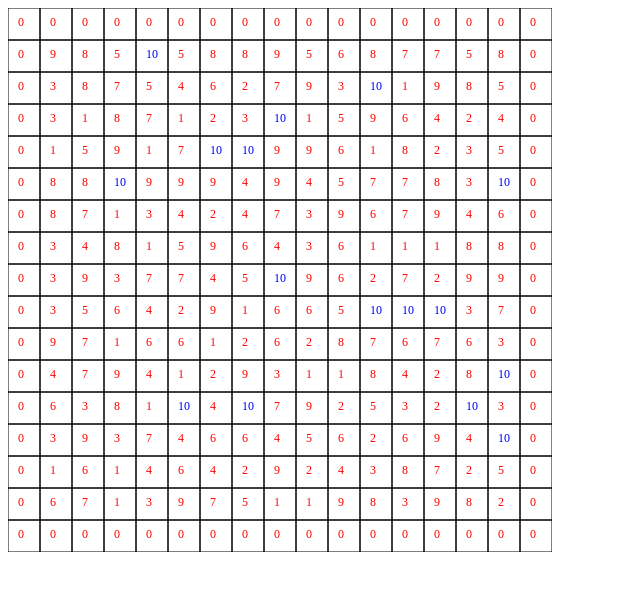
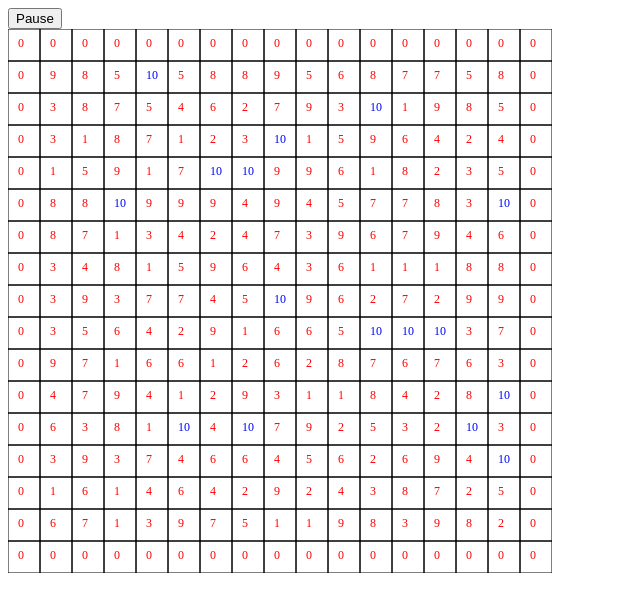
Before and after one commit to bauarm/tribal-confrontation, a website with bundled scripts: page index.html in a window 1280 px wide. Shown: the whole page, without its empty margins (0-640 px from the left). Built offline with nearby package versions, Linux system fonts and the light colour scheme.

Commit message:
add stop game loop

```diff
--- a/index.html
+++ b/index.html
@@ -6,7 +6,10 @@
 	<title>Document</title>
 </head>
 <body>
-<canvas id="canvas"></canvas>
+	<div>
+		<button id="pauseBtn">Pause</button>
+	</div>
+	<canvas id="canvas"></canvas>
 <script src="/build/index.js" type="module"></script>
 </body>
 </html>
--- a/src/Animation.ts
+++ b/src/Animation.ts
@@ -1,3 +1,4 @@
+let isPaused:boolean = false;
 
 let nextGameStep=(function(){
 	return requestAnimationFrame
@@ -5,10 +6,14 @@ let nextGameStep=(function(){
 
 export function game():void{
   nextGameStep(game);
-  makeTime()
-};
+  if (isPaused) {
+    makeTime();
+  }
+}
 
-
+export function setPaused():void {
+  isPaused = !isPaused;
+}
 
 let tick:number=0
 function makeTime() {
--- a/src/index.ts
+++ b/src/index.ts
@@ -1,7 +1,9 @@
 import {getId,minmaxRand} from "./Helpers.js";
-import {game} from "./Animation.js";
+import {game,setPaused} from "./Animation.js";
 
-//game();
+game();
+document.querySelector('#pauseBtn')?.addEventListener('click',()=>setPaused());
+
 
 const canvas = getId('canvas');
 
```
Also changed, not shown: build/Animation.js, build/index.js.
